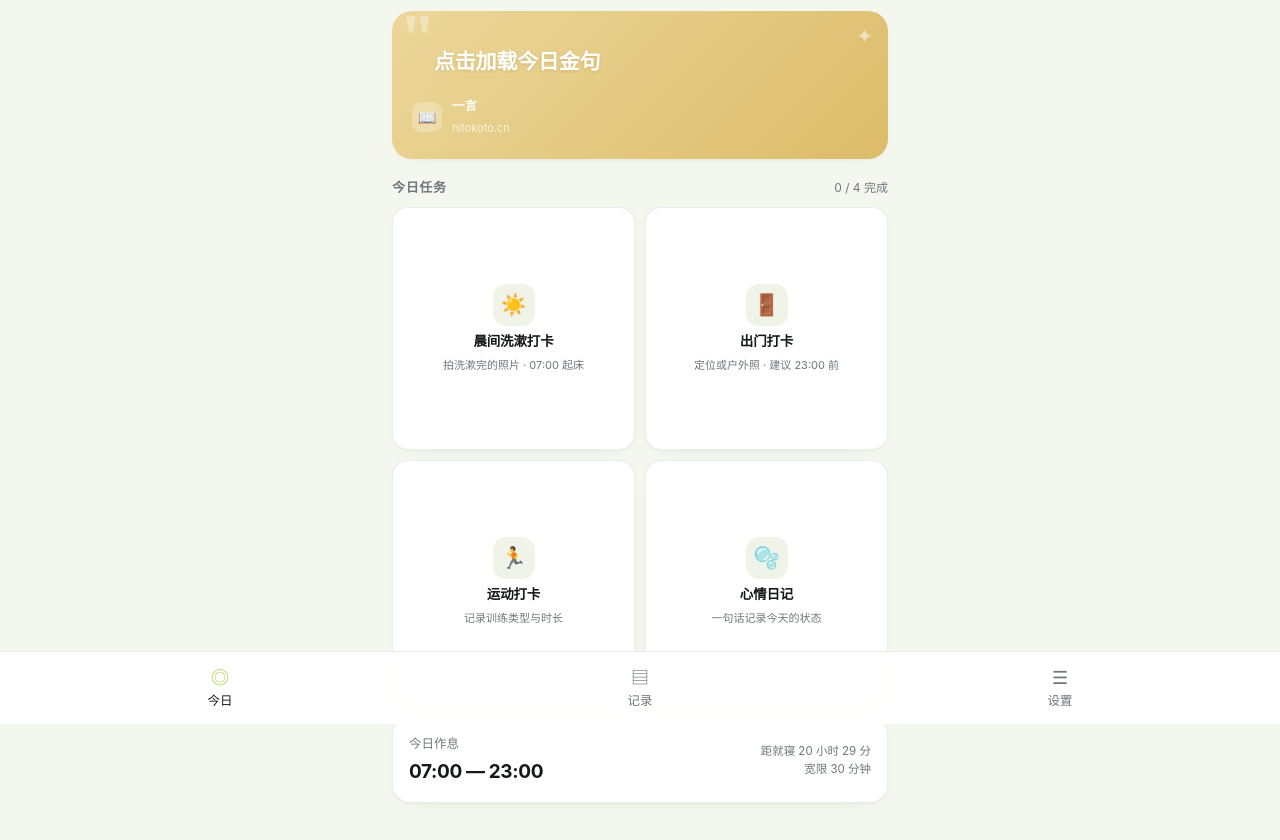
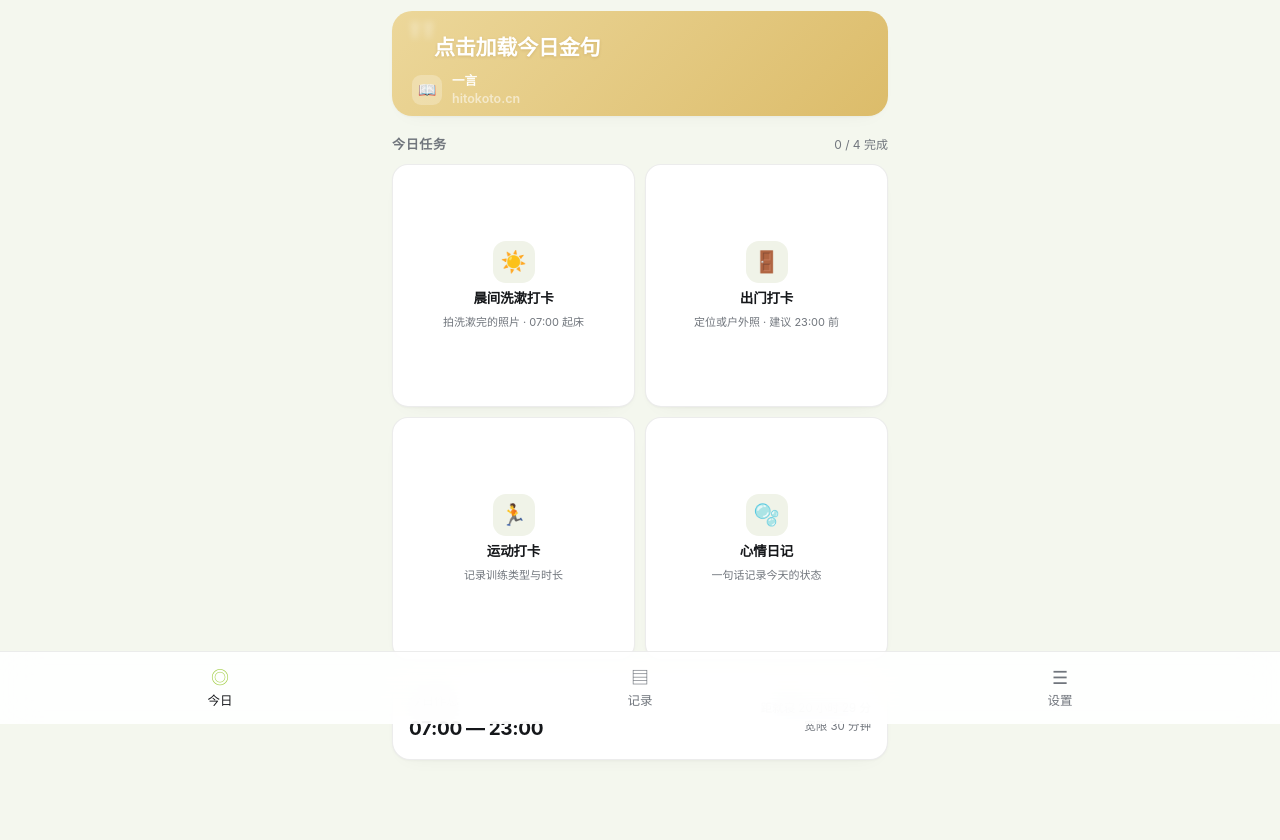
Before and after one commit to bsssst99-collab/zilv-os, a plain HTML site: page 安卓工程/assets/index.html in a window 1280 px wide. Shown: the part 76-916 px from the top of the page. Drawn offline with Linux system fonts and the light colour scheme; no server answers.

Commit message:
v1.3.8: 金句卡版式精修(引号虚化垫文字后/去四芒星/出处作者同字重紧凑对齐/卡片-30px)

```diff
--- a/version.json
+++ b/version.json
@@ -1,5 +1,5 @@
 {
-  "version": "1.3.7",
-  "apkUrl": "https://cdn.jsdelivr.net/gh/bsssst99-collab/zilv-os@master/dist/zilv-os-v1.3.7.apk",
-  "notes": "v1.3.7：① 修复每日金句不加载、点击不跳转的问题（当天第二次打开 App 必现：初始化时序 bug 导致金句丢失；同时放开 WebView 跨域限制，一言接口与更新检查在 App 内真正可达）。② 记录页每周任务卡：星期标签「一二三四五六日」与下方 7 个进度条色块逐列对齐，卡片高度再缩短 8px。③ 心情日历：灰点/表情精确居中于上下两排日期数字正中间，并放大到约 1.5 倍（表情 40px、灰点 7px），不再显小。④ 新增到点提醒：每天起床时间通知打卡、就寝时间通知写心情日记（普通通知，不响铃不弹全屏），可在设置中分别开关，重启手机后自动恢复。⑤ 新版本提醒弹窗：进入 App 自动检查更新，发现新版本弹窗提示，点击「立即更新」在弹窗内显示下载进度条，下载完成后自动调起覆盖安装。"
+  "version": "1.3.8",
+  "apkUrl": "https://cdn.jsdelivr.net/gh/bsssst99-collab/zilv-os@master/dist/zilv-os-v1.3.8.apk",
+  "notes": "v1.3.8：金句卡片版式精修——左上角大引号加虚化效果并垫到金句文字后方；移除右上角四芒星装饰；出处与作者改为相同字号字重、仅以深浅区分，两行紧凑并左对齐书本图标；卡片整体高度缩窄约 30px。"
 }
--- a/安卓工程/assets/index.html
+++ b/安卓工程/assets/index.html
@@ -227,19 +227,19 @@ textarea::placeholder{color:var(--dim2)}
 
 /* ===== 每日金句卡（一言在线 · 点击跳豆瓣） ===== */
 .quote{background:linear-gradient(135deg,#ECD79A 0%,#DCBC6A 100%);
-  border:0;border-radius:20px;padding:24px 20px 20px;margin:8px 0 10px;
+  border:0;border-radius:20px;padding:14px 20px 8px;margin:8px 0 10px;
   cursor:pointer;position:relative;overflow:hidden;box-shadow:var(--shadow)}
 .quote:active{transform:scale(.985)}
-.quote .qmark{position:absolute;top:-6px;left:10px;font-size:62px;line-height:1;color:rgba(255,255,255,.32);
-  font-family:Georgia,"Times New Roman",serif;font-weight:700;pointer-events:none;user-select:none}
-.quote .qdeco{position:absolute;top:15px;right:15px;font-size:20px;color:rgba(255,255,255,.55);line-height:1;pointer-events:none;user-select:none}
+.quote .qmark{position:absolute;top:0;left:14px;font-size:62px;line-height:1;color:rgba(255,255,255,.28);
+  font-family:Georgia,"Times New Roman",serif;font-weight:700;pointer-events:none;user-select:none;
+  filter:blur(3px);z-index:0}
 .quote .qtxt{position:relative;font-size:21px;font-weight:700;line-height:1.45;color:#fff;letter-spacing:-.01em;
-  padding:12px 22px 0;z-index:1;text-shadow:0 1px 3px rgba(120,80,0,.18)}
-.quote .qsrc{position:relative;display:flex;align-items:center;gap:10px;margin-top:18px;z-index:1}
+  padding:8px 22px 0;z-index:1;text-shadow:0 1px 3px rgba(120,80,0,.18)}
+.quote .qsrc{position:relative;display:flex;align-items:center;gap:10px;margin-top:8px;z-index:1}
 .quote .qsrc .qa{width:30px;height:30px;border-radius:9px;background:rgba(255,255,255,.25);
   display:flex;align-items:center;justify-content:center;font-size:15px;flex:0 0 30px}
-.quote .qsrc .qi b{display:block;font-size:12.5px;color:rgba(255,255,255,.94);font-weight:600}
-.quote .qsrc .qi span{font-size:11px;color:rgba(255,255,255,.72)}
+.quote .qsrc .qi b{display:block;font-size:12.5px;color:rgba(255,255,255,.95);font-weight:600;line-height:1.5}
+.quote .qsrc .qi span{display:block;font-size:12.5px;color:rgba(255,255,255,.55);font-weight:600;line-height:1.35}
 [data-theme="dark"] .quote{background:linear-gradient(135deg,#4A3F22 0%,#3A2F18 100%)}
 [data-theme="dark"] .quote .qsrc .qa{background:rgba(255,255,255,.14)}
 [data-theme="dark"] .quote .qtxt{text-shadow:0 1px 3px rgba(0,0,0,.3)}
@@ -353,7 +353,7 @@ textarea::placeholder{color:var(--dim2)}
 "use strict";
 /* ===== 存储 ===== */
 const LS = "selfdrive.v1";
-const APP_VERSION = "1.3.7";
+const APP_VERSION = "1.3.8";
 /* 更新信息 JSON 地址：走 jsDelivr（国内可达），失败回退 gh-proxy 镜像。留空时「检查更新」会提示未配置。 */
 const UPDATE_JSON_URL = "https://cdn.jsdelivr.net/gh/bsssst99-collab/zilv-os@master/version.json";
 const UPDATE_JSON_URL_FB = "https://gh-proxy.com/https://raw.githubusercontent.com/bsssst99-collab/zilv-os/master/version.json";
@@ -406,7 +406,6 @@ function quoteCardInner(){
   const src = q ? esc(q.src) : "一言";
   const who = q ? esc(q.who) : "hitokoto.cn";
   return `<div class="qmark">"</div>
-    <div class="qdeco">✦</div>
     <div class="qtxt">${txt}</div>
     <div class="qsrc"><div class="qa">${ico}</div><div class="qi"><b>${src}</b><span>${who}</span></div></div>`;
 }
```
Also changed, not shown: 自律OS.html (+9 -10 lines), 2 other files.
